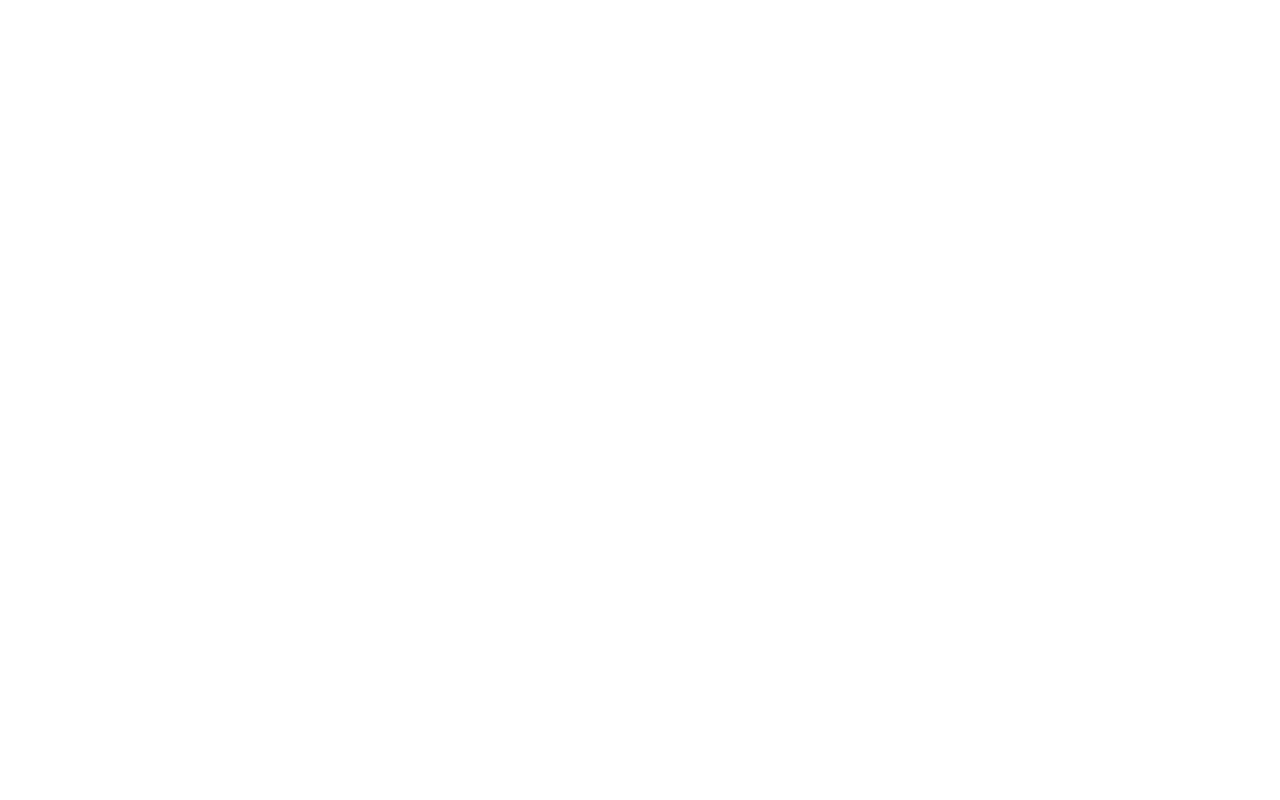
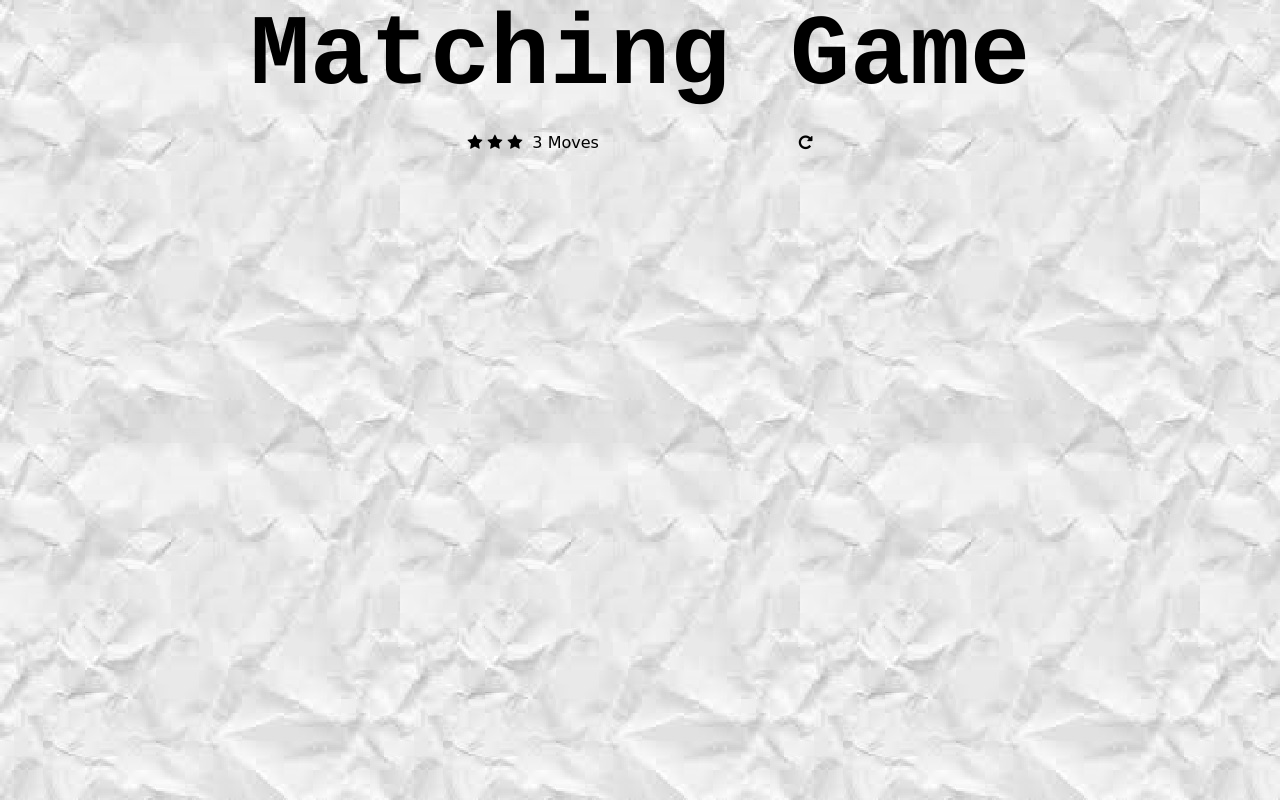
Before and after one commit to steffieb93/Matching-Game, a plain HTML site: page index.html in a window 1280 px wide. Drawn offline with Linux system fonts and the light colour scheme; a web font is replaced by a local one.

Commit message:
Modified heading/score panel and added picture

```diff
--- a/css/style.css
+++ b/css/style.css
@@ -0,0 +1,58 @@
+/* Style that affects ALL Tags */
+html {
+    box-sizing: border-box;
+}
+
+*, *::before, *::after {
+    box-sizing: inherit;
+}
+
+html, body {
+    width: 100%;
+    height: 100%;
+    margin: 0;
+    padding: 0;
+}
+
+body {
+    background: white url('../img/paper.png'); /* Background pattern from PsdDots */
+    font-family: 'Coda', cursive;
+}
+
+h1 {
+    font-family: 'Courier', sans-sans-serif;
+    font-weight: bold;
+    font-size: 100px;
+    margin: 0 0 10px 0;
+}
+
+/* Style that affects MAIN DIV tag */
+.container {
+    display: flex;
+    justify-content: center;
+    align-items: center;
+    flex-direction: column;
+}
+
+/* Style that affects SCORE PANEL section */
+.score-panel {
+    text-align: left;
+    width: 345px;
+    margin: 10px 0;
+}
+
+.stars {
+    padding: 0;
+    display: inline-block;
+    margin: 0 5px 0 0;
+}
+
+.stars li {
+    list-style: none;
+    display: inline-block;
+}
+
+.restart {
+    float: right;
+    cursor: pointer;
+}
--- a/index.html
+++ b/index.html
@@ -2,12 +2,35 @@
 <html lang="en" dir="ltr">
     <head>
         <meta charset="utf-8">
+        <meta name="description" content="">
+        <link rel="stylesheet prefetch" href="https://maxcdn.bootstrapcdn.com/font-awesome/4.6.1/css/font-awesome.min.css">
+        <link rel="stylesheet prefetch" href="https://fonts.googleapis.com/css?family=Coda">
         <link rel="stylesheet" href="css/style.css">
 
-        <title>Memory Game</title>
+        <title>Matching Game</title>
     </head>
 
     <body>
+        <div class="container">
+            <header>
+                <h1>Matching Game</h1>
+            </header>
+
+            <section class="score-panel">
+                <ul class="stars">
+                    <li><i class="fa fa-star"></i></li>
+                    <li><i class="fa fa-star"></i></li>
+                    <li><i class="fa fa-star"></i></li>
+                </ul>
+
+                <span class="moves">3</span> Moves
+
+                <div class="restart">
+                    <i class="fa fa-repeat"></i>
+                </div>
+            </section>
+        </div>
+
         <script type="text/javascript" src="js/app.js"></script>
     </body>
 </html>
```
Also changed, not shown: img/paper.png (added).
